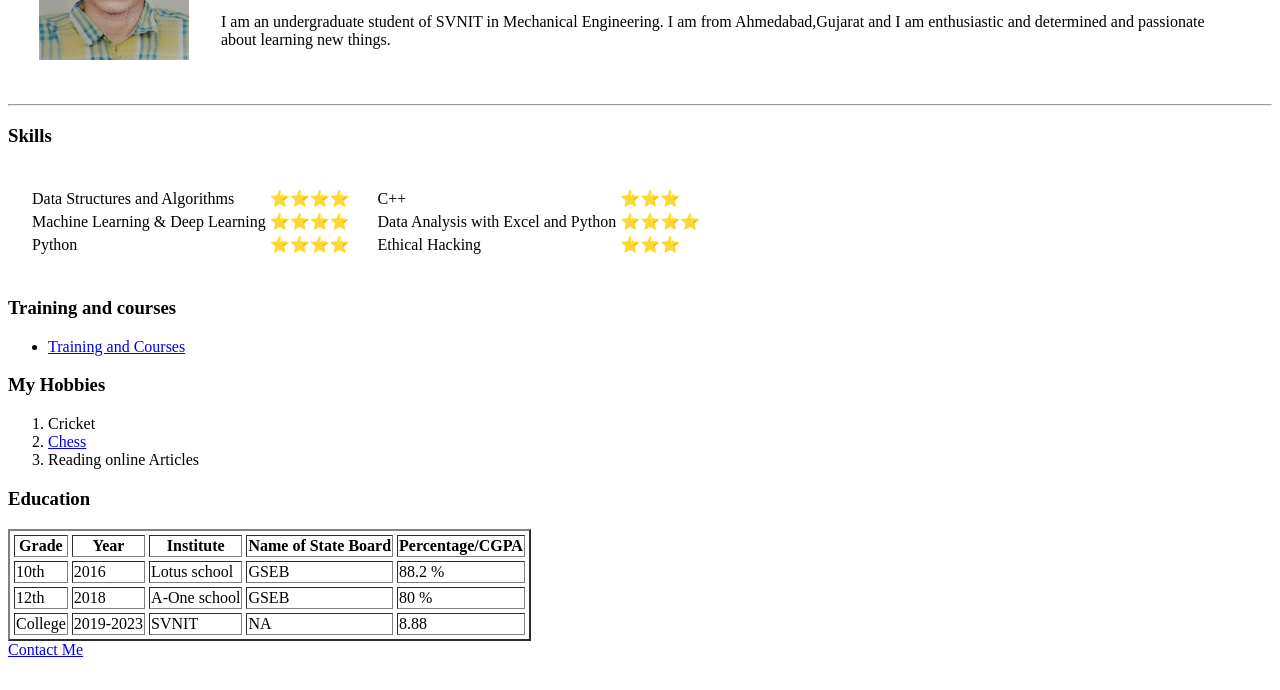
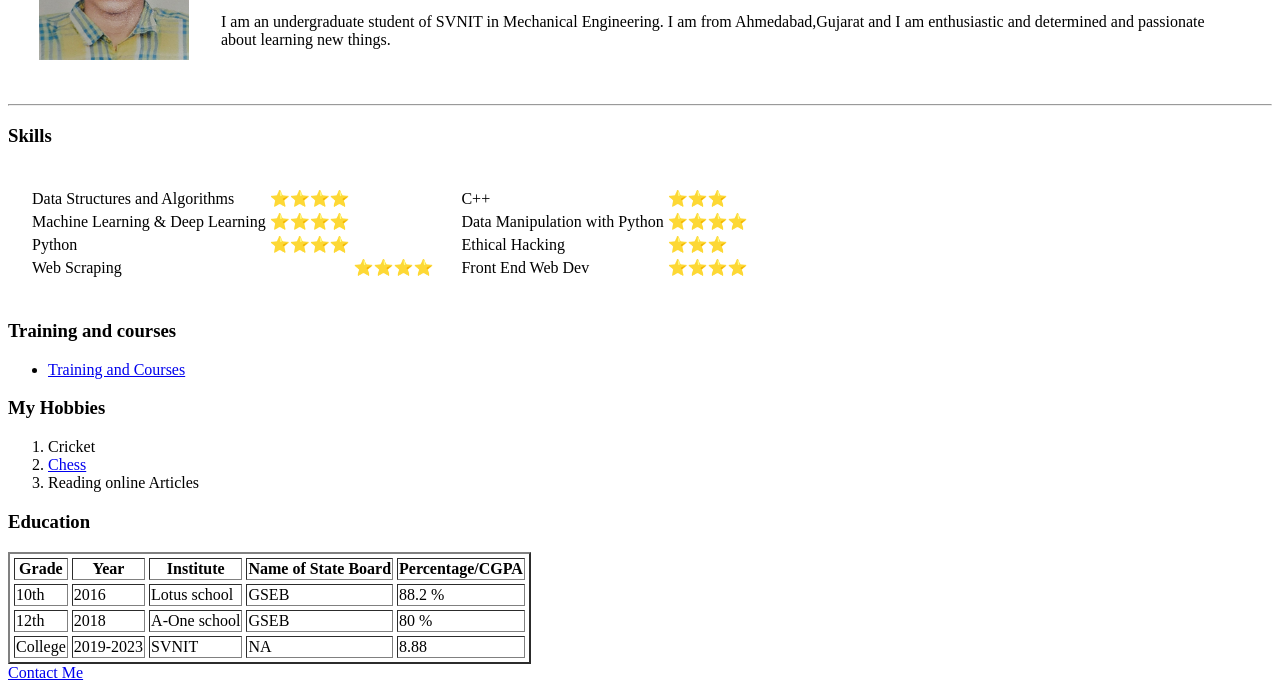
Before and after one commit to MeetPancholi01/My-short-profile, a plain HTML site: page index.html in a window 1280 px wide. Shown: the part 140-830 px from the top of the page. Before the commit the page ends 807 px from the top, so only its background shows below. Drawn offline with Linux system fonts and the light colour scheme.

Commit message:
Update index.html

```diff
--- a/index.html
+++ b/index.html
@@ -36,6 +36,10 @@
                         <td>Python</td>
                         <td>⭐⭐⭐⭐</td>
                     </tr>
+                    <tr>
+                        <td>Web Scraping<td>
+                        <td>⭐⭐⭐⭐</td>
+                    </tr>
                 </table>
             </td>
             <td>
@@ -45,12 +49,16 @@
                         <td>⭐⭐⭐</td>
                     </tr>
                     <tr>
-                        <td>Data Analysis with Excel and Python</td>
+                        <td>Data Manipulation with Python</td>
                         <td>⭐⭐⭐⭐</td>
                     </tr>
                     <tr>
                         <td>Ethical Hacking</td>
                         <td>⭐⭐⭐</td>
+                    </tr>
+                    <tr>
+                        <td>Front End Web Dev</td>
+                        <td>⭐⭐⭐⭐</td>
                     </tr>
 
                 </table>
```
